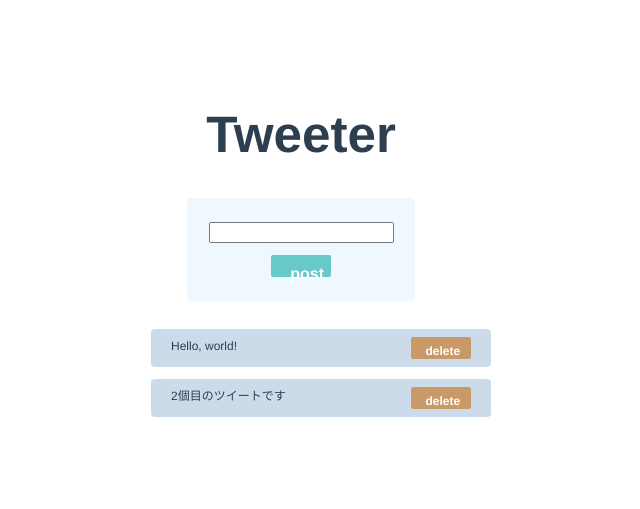
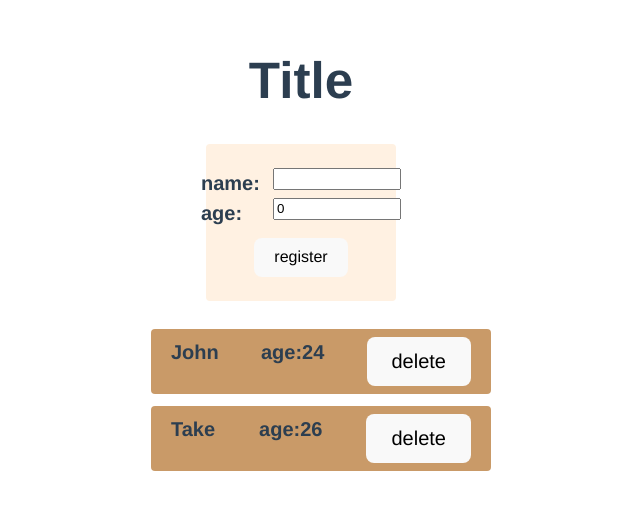
Before and after one commit to yu00212/Vue3, a Vue app: page / in a window 1280 px wide. Shown: the part 147-656 px from the top of the page, without its empty margins (339-979 px from the left). Built offline with nearby package versions, Linux system fonts and the light colour scheme.

Commit message:
add：CRUDきのう

```diff
--- a/src/App.vue
+++ b/src/App.vue
@@ -1,12 +1,9 @@
 <script setup lang="ts">
-// This starter template is using Vue 3 <script setup> SFCs
-// Check out https://v3.vuejs.org/api/sfc-script-setup.html#sfc-script-setup
-// import HelloWorld from './components/HelloWorld.vue'
-import Tweet from './components/Tweet.vue'
+import Persons from "./components/Persons.vue";
 </script>
 
 <template>
-  <Tweet></Tweet>
+  <Persons />
 </template>
 
 <style>
--- /dev/null
+++ b/src/components/PersonList.vue
@@ -0,0 +1,40 @@
+<script setup lang="ts">
+import { Person } from './Persons.vue'
+
+type Props = {
+  persons: Person[]
+}
+
+defineProps<Props>()
+const emit = defineEmits(['delete'])
+
+const onClickDelete = (id: number) => {
+  emit('delete', id)
+}
+</script>
+
+<template>
+  <li v-for="person in persons" :key="person.id" class="person-list">
+    <span>{{ person.name }}</span>
+    <span>age:{{ person.age }}</span>
+    <button @click="onClickDelete(person.id)">
+      <span>delete</span>
+    </button>
+  </li>
+</template>
+
+<style scoped>
+.person-list {
+  list-style: none;
+  margin-bottom: 12px;
+  border-radius: 4px;
+  font-size: 20px;
+  font-weight: bold;
+  display: flex;
+  justify-content: space-between;
+  background-color: #c99a68;
+  padding: 8px 20px;
+  width: 300px;
+}
+
+</style>
--- /dev/null
+++ b/src/components/PersonPostForm.vue
@@ -0,0 +1,66 @@
+<script setup lang="ts">
+import { ref } from 'vue';
+const inpputtingName = ref<string>('')
+const inpputtingAge = ref<number>(0)
+
+const emit = defineEmits(['register'])
+
+const register = () => {
+  const person = { id: Math.random(), name: inpputtingName.value, age: inpputtingAge }
+  emit('register', person)
+}
+
+</script>
+
+<template>
+  <div class="form-container">
+    <div class="input-container">
+      <div class="inout-column">
+        <span>name:</span>
+        <input class="input" v-model="inpputtingName"/>
+      </div>
+      <div class="inout-column">
+        <span>age:</span>
+        <input class="input" v-model="inpputtingAge" type="number"/>
+      </div>
+    </div>
+    <button @click="register" class="register-button">register</button>
+  </div>
+</template>
+
+<style scoped>
+.form-container {
+  display: flex;
+  flex-direction: column;
+  align-items: center;
+  background-color: rgb(255, 241,226);
+  padding: 24px 0;
+  width: 50%;
+  margin-bottom: 12px;
+  border-radius: 4px;
+}
+
+.inout-column {
+  width: 200px;
+  display: flex;
+  justify-content: space-between;
+}
+
+input {
+  width: 120px;
+  margin-bottom: 8px;
+}
+
+.input-container {
+  display: flex;
+  flex-direction: column;
+  justify-content: space-between;
+  height: 50px;
+  margin-bottom: 20px;
+}
+
+span {
+  font-size: 20px;
+  font-weight: bold;
+}
+</style>
--- /dev/null
+++ b/src/components/Persons.vue
@@ -0,0 +1,45 @@
+<script setup lang="ts">
+import PersonPostForm from './PersonPostForm.vue';
+import PersonList from "./PersonList.vue";
+import {ref, Ref} from "vue";
+
+type Person = {
+  id: number,
+  name: string,
+  age: number,
+}
+
+const persons: Ref<Person[]> = ref([
+  {id: 0, name: 'John', age: 24},
+  {id: 1, name: 'Take', age: 26}
+])
+
+const registerPerson = (person: Person) => {
+  persons.value.push(person)
+}
+
+const deletePerson = (id: number) => {
+  persons.value = persons.value.filter(p => p.id !== id)
+}
+
+</script>
+
+<template>
+  <div class="container">
+    <h1>Title</h1>
+    <PersonPostForm @register="registerPerson"/>
+    <div class="list-container">
+      <ul>
+        <PersonList :persons="persons" @delete="deletePerson" />
+      </ul>
+    </div>
+  </div>
+</template>
+
+<style scoped>
+.container {
+  display: flex;
+  flex-direction: column;
+  align-items: center;
+}
+</style>
```
